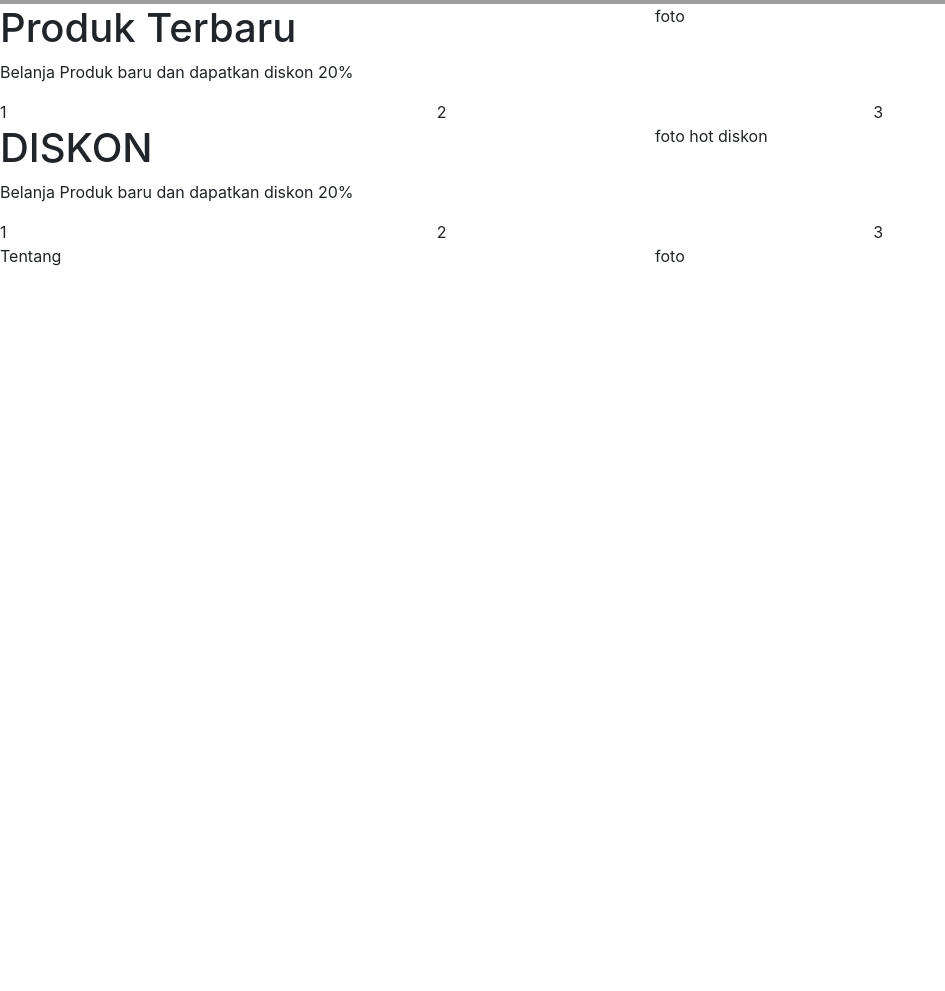
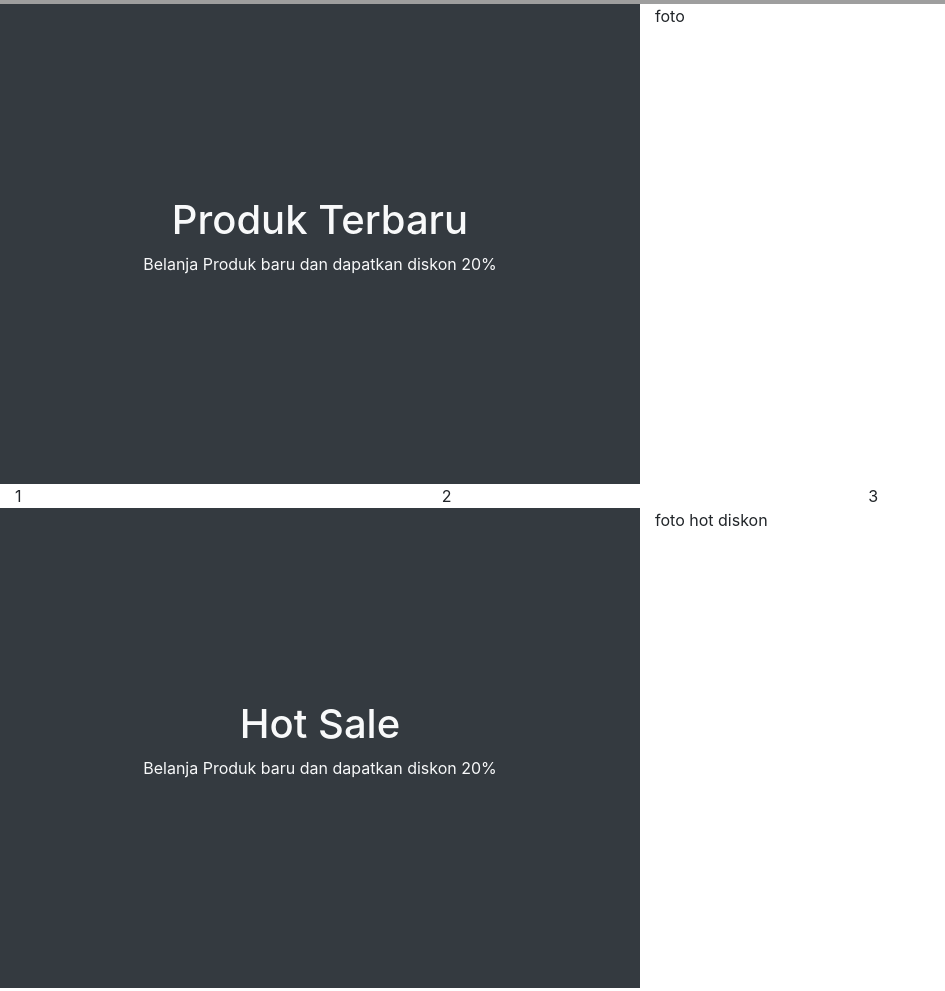
Before and after one commit to qrhfz/TugasWeb, a plain HTML site: page HTML/index.html in a window 1280 px wide. Shown: the part 796-1787 px from the top of the page, without its empty margins (0-945 px from the left). Before the commit the page ends 1064 px from the top, so only its background shows below. Drawn offline with nearby package versions, Linux system fonts and the light colour scheme; grey boxes are pictures that could not be loaded.

Commit message:
nambahin style dikit di landing

```diff
--- a/CSS/style.css
+++ b/CSS/style.css
@@ -10,3 +10,6 @@
 nav{
     background: rgba(0, 0, 0, 0.7);
 }
+.half-screen{
+    height: 60vh;
+}
--- a/HTML/index.html
+++ b/HTML/index.html
@@ -37,13 +37,16 @@
         </div>
       </div>
     </div>
+    <section class="container-fluid">
       <div class="produk-baru">
         <div class="row">
-        <div class="col-md-6">
+          <div class="col-md-6 bg-dark text-light half-screen d-table w-100">
+            <div class="d-table-cell w-100 h-75 align-middle text-center">
               <h1>Produk Terbaru</h1>
               <p>Belanja Produk baru dan dapatkan diskon 20%</p>
             </div>
-        <div class="col-md-6"> foto</div>
+          </div>
+          <div class="col-md-6 half-screen"> foto</div>
         </div>
         <div class="row">
           <div class="col-md-4">1</div>
@@ -53,9 +56,11 @@
       </div>
       <div class="diskon">
         <div class="row">
-        <div class="col-md-6">
-          <h1>DISKON</h1>
+          <div class="col-md-6 bg-dark text-light half-screen d-table w-100">
+            <div class="d-table-cell w-100 h-75 align-middle text-center">
+              <h1>Hot Sale</h1>
               <p>Belanja Produk baru dan dapatkan diskon 20%</p>
+            </div>
           </div>
           <div class="col-md-6"> foto hot diskon</div>
         </div>
@@ -67,10 +72,16 @@
       </div>
       <div class="tentang">
         <div class="row">
-        <div class="col-md-6">Tentang</div>
+          <div class="col-md-6 bg-dark text-light half-screen d-table w-100">
+            <div class="d-table-cell w-100 h-75 align-middle text-center">
+              <h1>Tentang Kami</h1>
+              <p>Lorem ipsum dolor sit amet consectetur adipisicing elit. Exercitationem minima consectetur repudiandae praesentium laudantium iste quis recusandae dolore harum iure cum error ducimus ipsam, fugiat facere unde numquam debitis accusantium.</p>
+            </div>
+          </div>
           <div class="col-md-6">foto</div>
         </div>
       </div>
+    </section>
     <!-- Optional JavaScript -->
     <!-- jQuery first, then Popper.js, then Bootstrap JS -->
     <script src="https://code.jquery.com/jquery-3.4.1.slim.min.js" integrity="sha384-J6qa4849blE2+poT4WnyKhv5vZF5SrPo0iEjwBvKU7imGFAV0wwj1yYfoRSJoZ+n" crossorigin="anonymous"></script>
--- a/JS/dataBarang.js
+++ b/JS/dataBarang.js
@@ -0,0 +1,5 @@
+const Barang ={
+    Tas : {
+
+    }
+}
```
Lines whose indentation alone changed are shown as unchanged.
